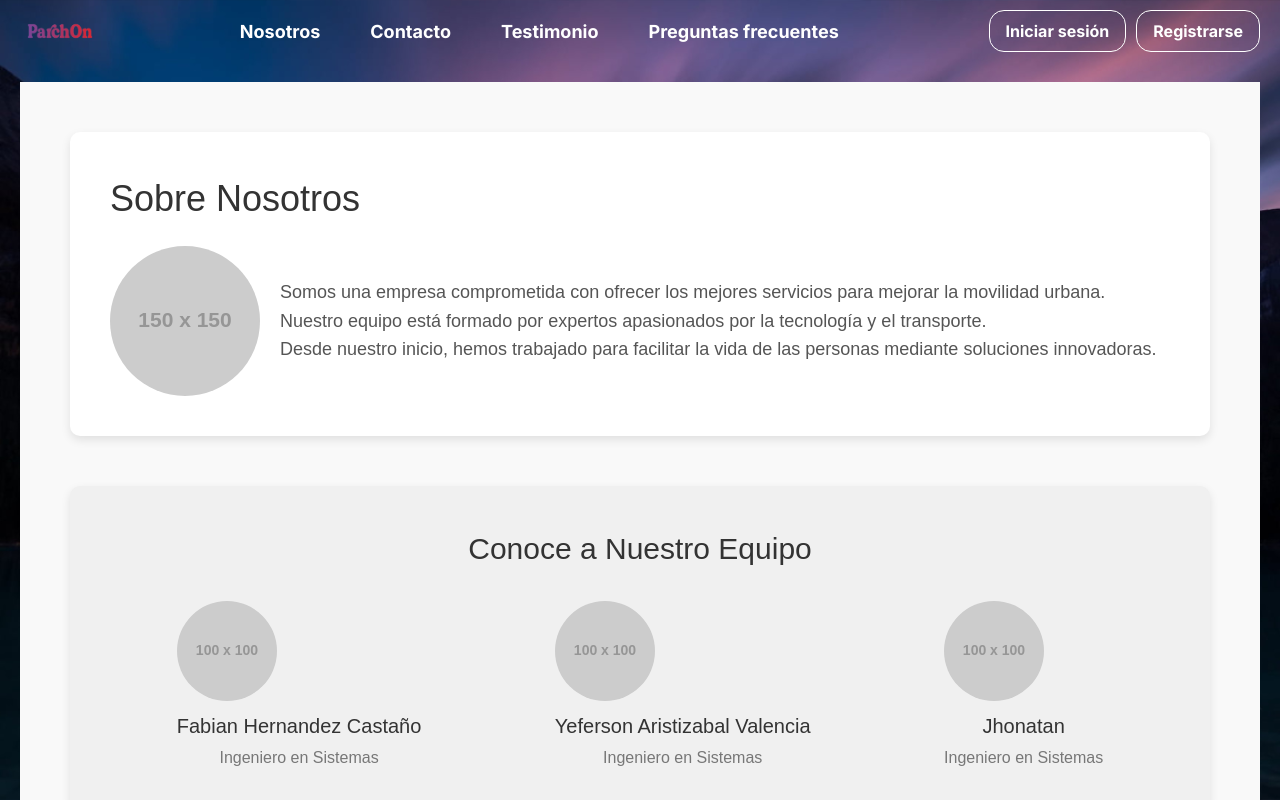
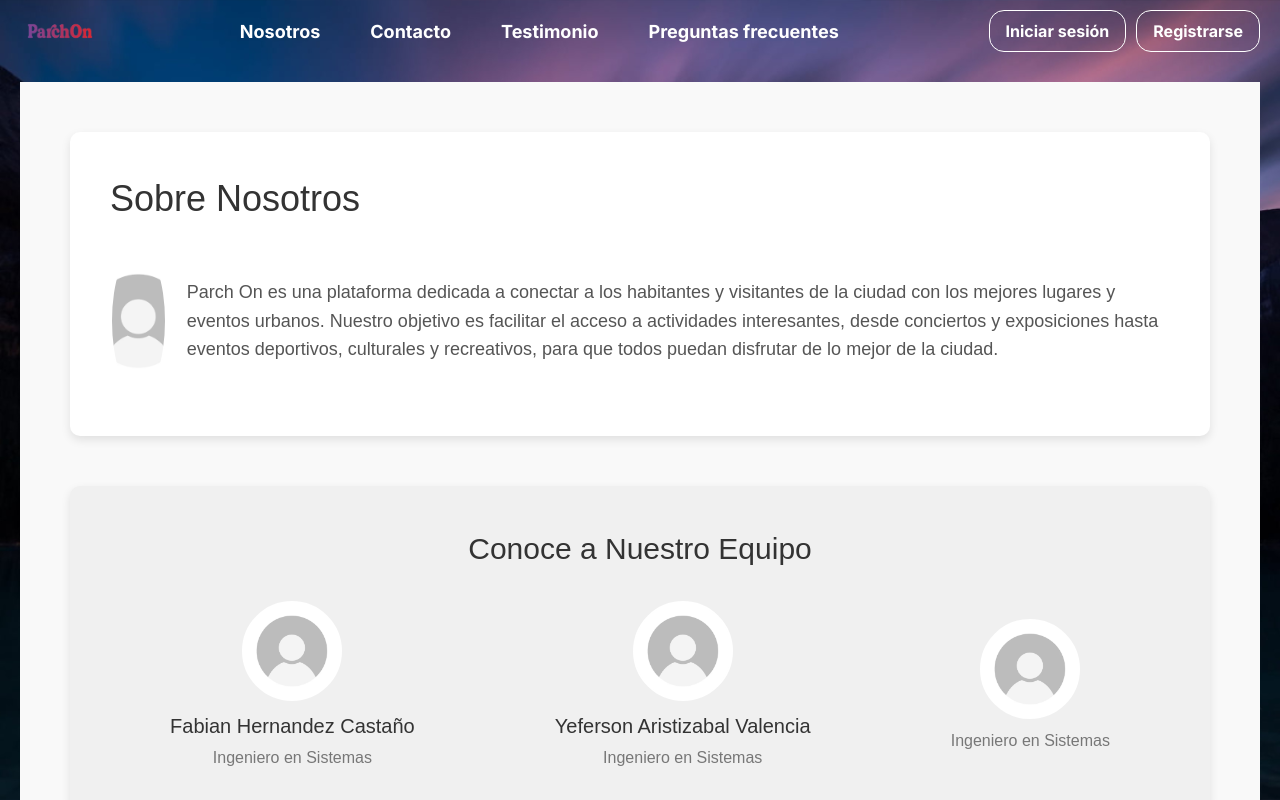
Before and after one commit to yefervalencia/parch_on, a Next.js app: page /about in a window 1280 px wide. Shown: the top 800 px of the page. Built offline with nearby package versions, Linux system fonts and the light colour scheme.

Commit message:
us page in process

```diff
--- a/src/app/(home)/about/AboutPage.css
+++ b/src/app/(home)/about/AboutPage.css
@@ -1,4 +1,3 @@
-/* Estilos generales */
 .about-page-container {
   display: flex;
   flex-direction: column;
@@ -9,7 +8,6 @@
   font-family: 'Arial', sans-serif;
 }
 
-  /* Primera Sección: Sobre Nosotros */
 .about-section {
   width: 100%;
   max-width: 1200px;
@@ -36,7 +34,11 @@
   width: 150px;
   height: 150px;
   border-radius: 50%;
-    object-fit: cover;
+  background-image: url('/public/image_2.jpg');
+  background-size: cover;
+  background-position: center;
+  background-color: transparent;
+  border: 2px solid #fff;
 }
 
 .about-text p {
@@ -45,7 +47,6 @@
   line-height: 1.6;
 }
 
-  /* Segunda Sección: Nuestro Equipo */
 .team-section {
   width: 100%;
   max-width: 1200px;
@@ -65,18 +66,41 @@
 .team-members {
   display: flex;
   justify-content: space-around;
+  align-items: center;
+  gap: 20px;
 }
 
 .team-member {
   text-align: center;
+  display: flex;
+  flex-direction: column;
+  align-items: center;
 }
 
-  .team-member img {
+.team-member .team-member-image {
   width: 100px;
   height: 100px;
   border-radius: 50%;
   margin-bottom: 10px;
-    object-fit: cover;
+  background-size: cover;
+  background-position: center;
+  background-color: transparent;
+  border: 2px solid #fff;
+  display: flex;
+  justify-content: center;
+  align-items: center;
+}
+
+.team-member:nth-child(1) .team-member-image {
+  background-image: url('/public/image_2.jpg');
+}
+
+.team-member:nth-child(2) .team-member-image {
+  background-image: url('/public/image_2.jpg');
+}
+
+.team-member:nth-child(3) .team-member-image {
+  background-image: url('/public/image_2.jpg');
 }
 
 .team-member h3 {
--- a/src/app/(home)/about/page.tsx
+++ b/src/app/(home)/about/page.tsx
@@ -4,24 +4,16 @@ import './AboutPage.css';
 export default function AboutPage() {
   return (
     <div className="about-page-container">
-      {/* Primera Sección */}
+      {/* Primera Sección: Sobre Nosotros */}
       <section className="about-section">
         <h1>Sobre Nosotros</h1>
         <div className="about-content">
-          <img
-            src="https://via.placeholder.com/150"
-            alt="Nuestra imagen"
-            className="about-image"
-          />
+          <div className="about-image" />
           <div className="about-text">
             <p>
-              Somos una empresa comprometida con ofrecer los mejores servicios
-              para mejorar la movilidad urbana. Nuestro equipo está formado por
-              expertos apasionados por la tecnología y el transporte.
-            </p>
-            <p>
-              Desde nuestro inicio, hemos trabajado para facilitar la vida de
-              las personas mediante soluciones innovadoras.
+              Parch On es una plataforma dedicada a conectar a los habitantes y visitantes de la ciudad con los mejores lugares
+              y eventos urbanos. Nuestro objetivo es facilitar el acceso a actividades interesantes, desde conciertos y exposiciones
+              hasta eventos deportivos, culturales y recreativos, para que todos puedan disfrutar de lo mejor de la ciudad.
             </p>
           </div>
         </div>
@@ -32,18 +24,17 @@ export default function AboutPage() {
         <h2>Conoce a Nuestro Equipo</h2>
         <div className="team-members">
           <div className="team-member">
-            <img src="https://via.placeholder.com/100" alt="Miembro del equipo" />
+            <div className="team-member-image" />
             <h3>Fabian Hernandez Castaño</h3>
             <p>Ingeniero en Sistemas</p>
           </div>
           <div className="team-member">
-            <img src="https://via.placeholder.com/100" alt="Miembro del equipo" />
+            <div className="team-member-image" />
             <h3>Yeferson Aristizabal Valencia</h3>
             <p>Ingeniero en Sistemas</p>
           </div>
           <div className="team-member">
-            <img src="https://via.placeholder.com/100" alt="Miembro del equipo" />
-            <h3>Jhonatan</h3>
+            <div className="team-member-image" />
             <p>Ingeniero en Sistemas</p>
           </div>
         </div>
```
Lines whose indentation alone changed are shown as unchanged.
